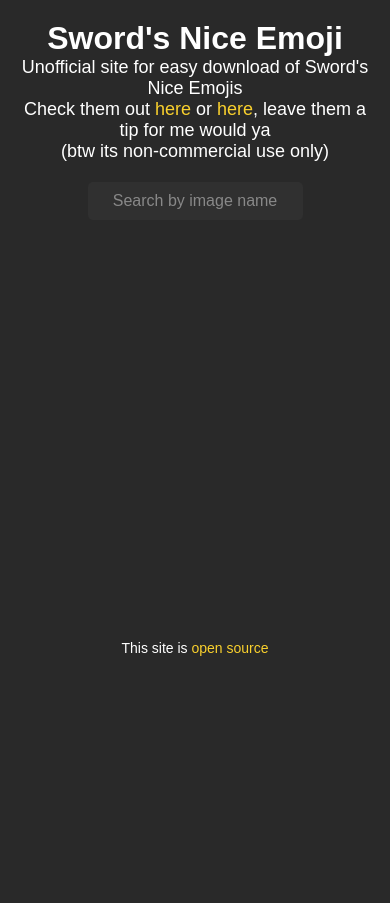
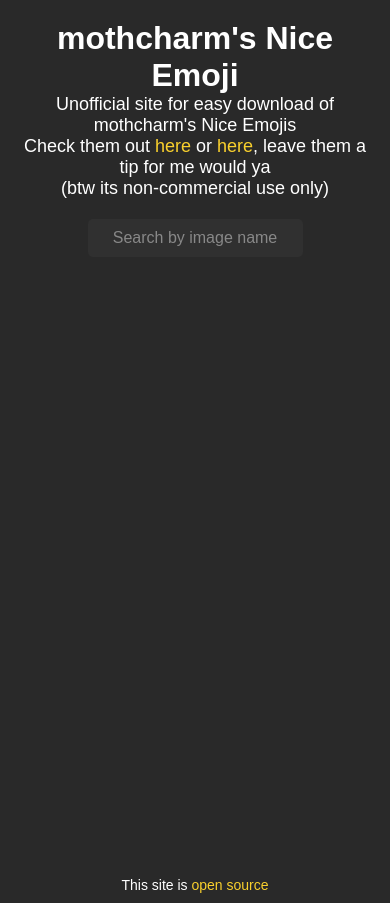
Before and after one commit to dumbsolution/nice-emoji, a plain HTML site: page index.html in a window 390 px wide. Before the commit the page ends 844 px from the top, so only its background shows below. Drawn offline with nearby package versions, Linux system fonts and the light colour scheme; no server answers.

Commit message:
mobile compat

```diff
--- a/index.html
+++ b/index.html
@@ -2,11 +2,13 @@
 <html>
 
 <head>
-    <title>Sword's Nice Emoji</title>
+    <title>mothcharm's Nice Emoji</title>
     <link rel="icon" href="Adoration.png">
-    <meta name="title" content="Sword's Nice Emoji">
+    <meta charset="UTF-8">
+  <meta name="viewport" content="width=device-width, initial-scale=1.0">
+    <meta name="title" content="mothcharm's Nice Emoji">
     <meta name="twitter:image" content="Adoration.png">
-    <meta name="description" content="Unofficial site for easy download of Sword's Nice Emojis">
+    <meta name="description" content="Unofficial site for easy download of mothcharm's Nice Emojis">
     <meta name="theme-color" content="#F9D02D">
     <link rel="stylesheet" type="text/css" href="styles.css">
     <script src="script.js"></script>
@@ -15,8 +17,8 @@
 
 <body>
     <div class="header">
-        <h1>Sword's Nice Emoji</h1>
-        <p>Unofficial site for easy download of Sword's Nice Emojis<br>Check them out <a href="https://twitter.com/mothcharm/status/1587926501193818112">here</a> or <a href="https://ko-fi.com/s/7df7983b78">here</a>, leave them a tip for me would ya<br>(btw its non-commercial use only)</p>
+        <h1>mothcharm's Nice Emoji</h1>
+        <p>Unofficial site for easy download of mothcharm's Nice Emojis<br>Check them out <a href="https://twitter.com/mothcharm/status/1587926501193818112">here</a> or <a href="https://ko-fi.com/s/7df7983b78">here</a>, leave them a tip for me would ya<br>(btw its non-commercial use only)</p>
     </div>
 
     <div class="center">
--- a/styles.css
+++ b/styles.css
@@ -33,6 +33,13 @@ a {
     overflow-y: auto;
     overflow-x: hidden;
 }
+
+@media screen and (max-width: 799px) {
+    .content {
+        width: 90%;
+        height: 600px;
+    }
+    }
 
 .image-grid {
     display: grid;
```
Also changed, not shown: 1 other file.
